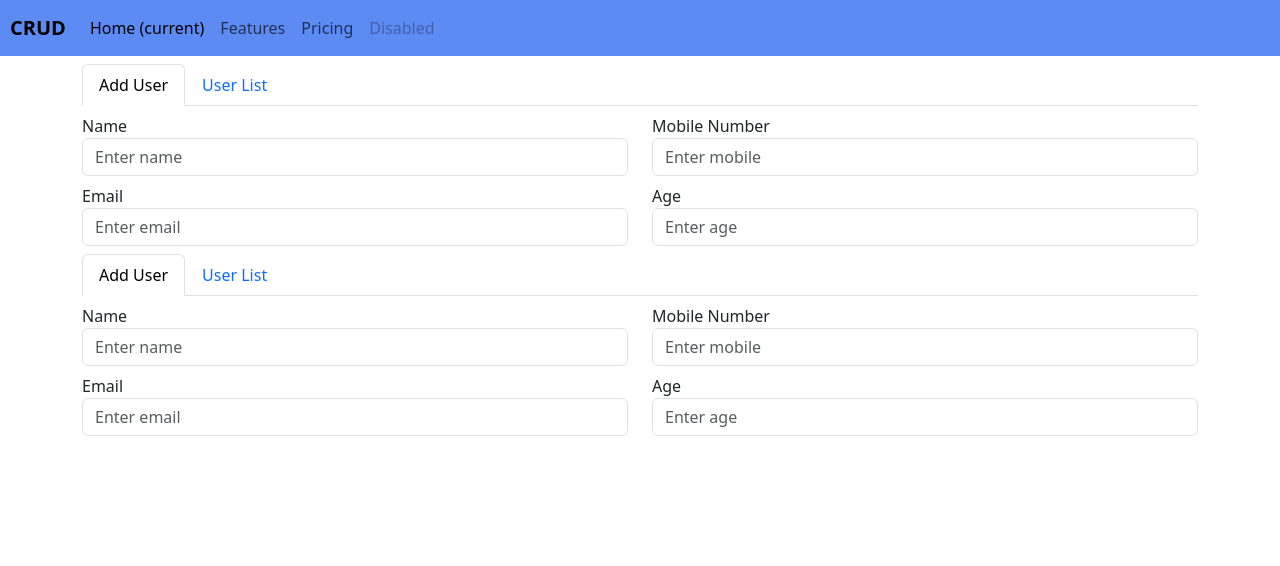
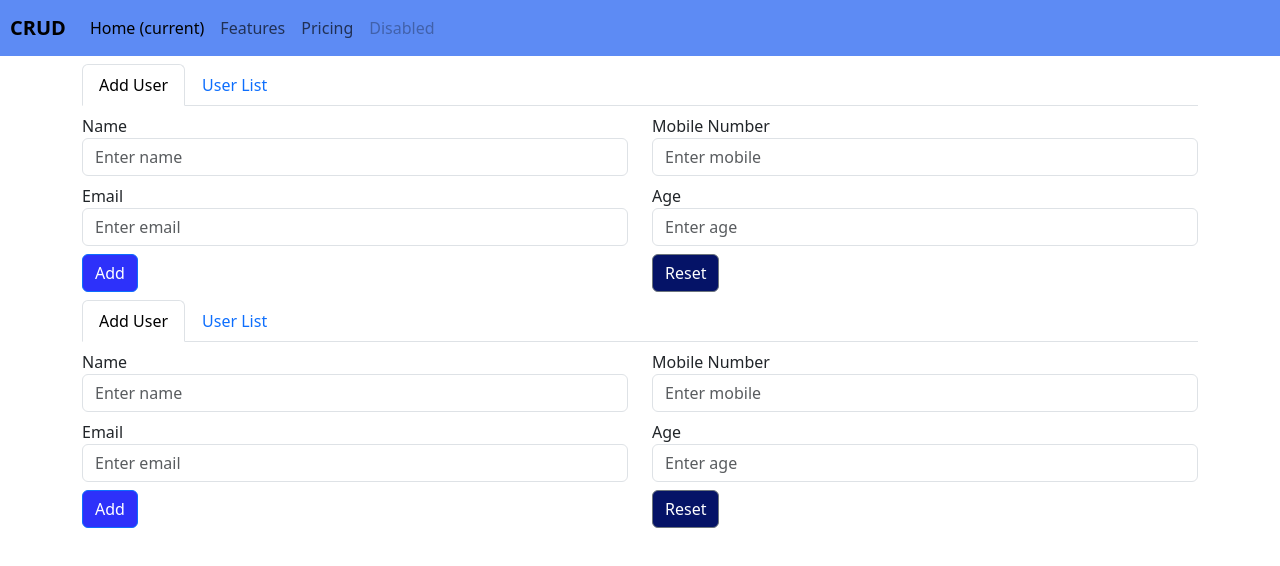
Before and after one commit to gitlaws/CrudNest, an Angular app: page /User in a window 1280 px wide. Shown: the top 566 px of the page. Built offline with nearby package versions, Linux system fonts and the light colour scheme.

Commit message:
added colors

```diff
--- a/src/app/users/users.component.html
+++ b/src/app/users/users.component.html
@@ -78,6 +78,18 @@
             />
           </div>
         </div>
+
+        <div class="row mt-2 d-flex btns">
+          <div class="col-md-6">
+            <button type="submit" class="btn ml-1 mr-1 btn-primary">Add</button>
+          </div>
+
+          <div class="col-md-6">
+            <button type="reset" class="btn ml-1 mr-1 btn-secondary">
+              Reset
+            </button>
+          </div>
+        </div>
       </form>
     </div>
     <div
--- a/src/app/users/users.component.scss
+++ b/src/app/users/users.component.scss
@@ -0,0 +1,13 @@
+.btns {
+    // float: none;
+}
+
+.btn-primary {
+    // float: left;
+    background-color: #2D31FA;
+}
+
+.btn-secondary {
+    // float: right;
+    background-color: #051367;
+}
```
